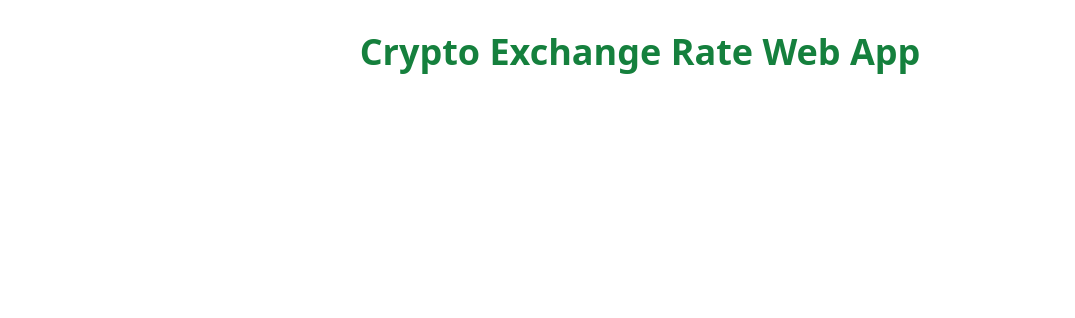
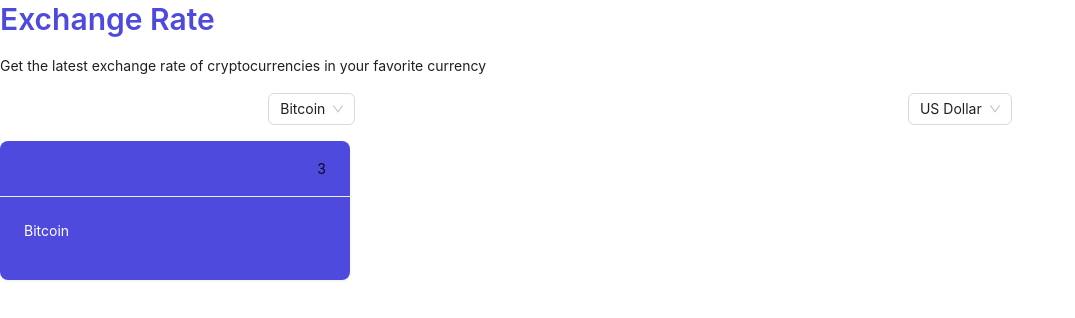
Before and after one commit to VaidasMakstutis/react-vite-crypto-exchange-rate-app, a React (Vite) app: page / in a window 1280 px wide. Shown: the top 318 px of the page, without its empty margins (0-1075 px from the left). Built offline with nearby package versions, Linux system fonts and the light colour scheme.

Commit message:
Query client

```diff
--- a/package.json
+++ b/package.json
@@ -10,6 +10,7 @@
     "preview": "vite preview"
   },
   "dependencies": {
+    "antd": "^5.13.2",
     "axios": "^1.6.5",
     "react": "^18.2.0",
     "react-dom": "^18.2.0",
--- a/src/App.jsx
+++ b/src/App.jsx
@@ -1,8 +1,20 @@
+import { QueryClient, QueryClientProvider } from "react-query";
+import { ExchangeRate } from "./components/ExchangeRate";
+
+const queryClient = new QueryClient({
+  defaultOptions: {
+    queries: {
+      refetchOnWindowFocus: false,
+      refetchInterval: 60000
+    }
+  }
+});
+
 const App = () => {
   return (
-    <>
-      <h1 className="text-4xl text-center font-bold  text-green-700 pt-8">Crypto Exchange Rate Web App</h1>
-    </>
+    <QueryClientProvider client={queryClient}>
+      <ExchangeRate />
+    </QueryClientProvider>
   );
 };
 
```
Also changed, not shown: 1 other file (tests, documents, lock files or other folders).
